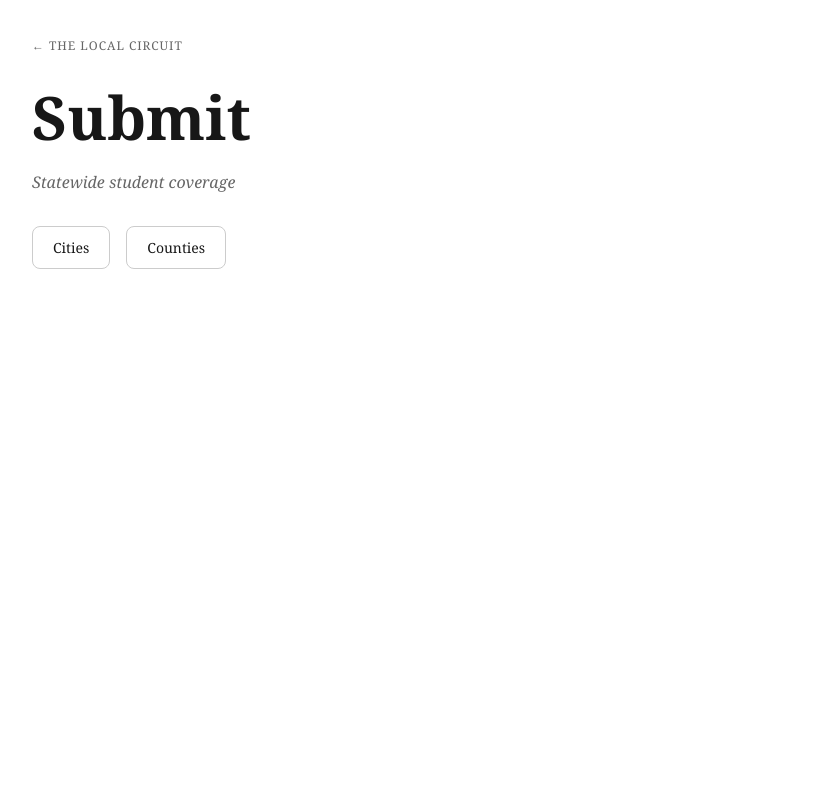
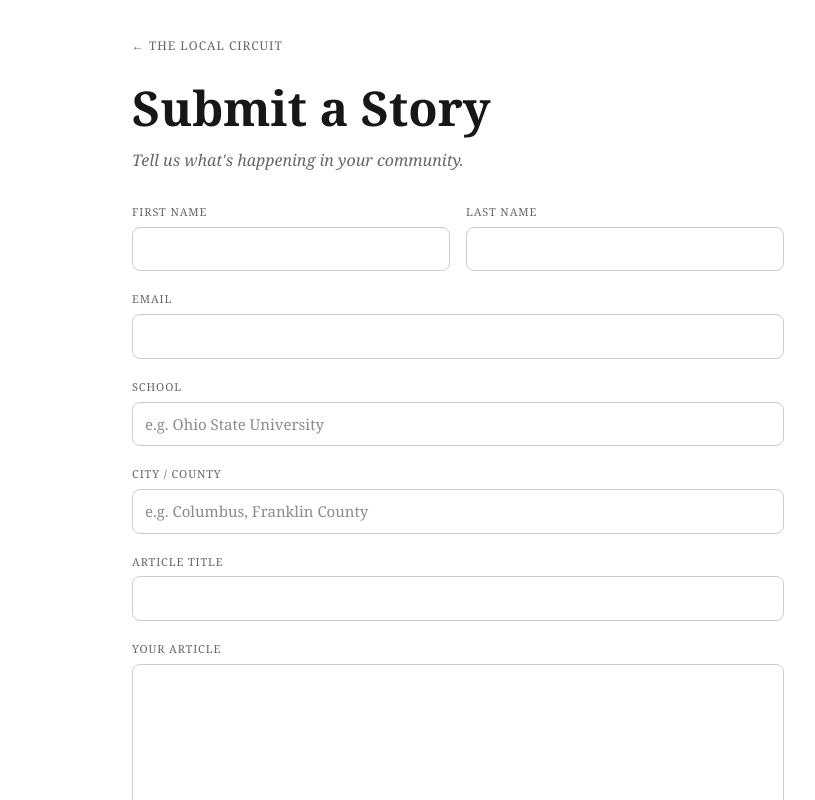
Before and after one commit to numsun21/the-local-circuit, a Next.js app: page /submit in a window 1280 px wide. Shown: the top 800 px of the page, without its empty margins (182-997 px from the left). Built offline with nearby package versions, Linux system fonts and the light colour scheme.

Commit message:
add submit form

```diff
--- /dev/null
+++ b/src/app/submit/page.tsx
@@ -0,0 +1,51 @@
+export default function SubmitPage() {
+  return (
+    <main style={{ fontFamily: 'Georgia, serif', maxWidth: '700px', margin: '0 auto', padding: '2rem 1.5rem' }}>
+      <a href="/" style={{ fontSize: '12px', textTransform: 'uppercase', letterSpacing: '0.08em', color: '#666', textDecoration: 'none' }}>← The Local Circuit</a>
+      <h1 style={{ fontSize: '48px', fontWeight: 900, margin: '1rem 0 0.25rem' }}>Submit a Story</h1>
+      <p style={{ fontStyle: 'italic', color: '#666', marginBottom: '2rem' }}>Tell us what's happening in your community.</p>
+
+      <form style={{ display: 'flex', flexDirection: 'column', gap: '1.25rem' }}>
+        <div style={{ display: 'grid', gridTemplateColumns: '1fr 1fr', gap: '1rem' }}>
+          <div style={{ display: 'flex', flexDirection: 'column', gap: '0.4rem' }}>
+            <label style={{ fontSize: '11px', textTransform: 'uppercase', letterSpacing: '0.08em', color: '#666' }}>First Name</label>
+            <input type="text" style={{ padding: '10px 12px', border: '0.5px solid #ccc', borderRadius: '8px', fontSize: '15px', fontFamily: 'Georgia, serif' }} />
+          </div>
+          <div style={{ display: 'flex', flexDirection: 'column', gap: '0.4rem' }}>
+            <label style={{ fontSize: '11px', textTransform: 'uppercase', letterSpacing: '0.08em', color: '#666' }}>Last Name</label>
+            <input type="text" style={{ padding: '10px 12px', border: '0.5px solid #ccc', borderRadius: '8px', fontSize: '15px', fontFamily: 'Georgia, serif' }} />
+          </div>
+        </div>
+
+        <div style={{ display: 'flex', flexDirection: 'column', gap: '0.4rem' }}>
+          <label style={{ fontSize: '11px', textTransform: 'uppercase', letterSpacing: '0.08em', color: '#666' }}>Email</label>
+          <input type="email" style={{ padding: '10px 12px', border: '0.5px solid #ccc', borderRadius: '8px', fontSize: '15px', fontFamily: 'Georgia, serif' }} />
+        </div>
+
+        <div style={{ display: 'flex', flexDirection: 'column', gap: '0.4rem' }}>
+          <label style={{ fontSize: '11px', textTransform: 'uppercase', letterSpacing: '0.08em', color: '#666' }}>School</label>
+          <input type="text" placeholder="e.g. Ohio State University" style={{ padding: '10px 12px', border: '0.5px solid #ccc', borderRadius: '8px', fontSize: '15px', fontFamily: 'Georgia, serif' }} />
+        </div>
+
+        <div style={{ display: 'flex', flexDirection: 'column', gap: '0.4rem' }}>
+          <label style={{ fontSize: '11px', textTransform: 'uppercase', letterSpacing: '0.08em', color: '#666' }}>City / County</label>
+          <input type="text" placeholder="e.g. Columbus, Franklin County" style={{ padding: '10px 12px', border: '0.5px solid #ccc', borderRadius: '8px', fontSize: '15px', fontFamily: 'Georgia, serif' }} />
+        </div>
+
+        <div style={{ display: 'flex', flexDirection: 'column', gap: '0.4rem' }}>
+          <label style={{ fontSize: '11px', textTransform: 'uppercase', letterSpacing: '0.08em', color: '#666' }}>Article Title</label>
+          <input type="text" style={{ padding: '10px 12px', border: '0.5px solid #ccc', borderRadius: '8px', fontSize: '15px', fontFamily: 'Georgia, serif' }} />
+        </div>
+
+        <div style={{ display: 'flex', flexDirection: 'column', gap: '0.4rem' }}>
+          <label style={{ fontSize: '11px', textTransform: 'uppercase', letterSpacing: '0.08em', color: '#666' }}>Your Article</label>
+          <textarea rows={12} style={{ padding: '10px 12px', border: '0.5px solid #ccc', borderRadius: '8px', fontSize: '15px', fontFamily: 'Georgia, serif', resize: 'vertical' }} />
+        </div>
+
+        <button type="submit" style={{ padding: '14px', background: '#111', color: '#fff', border: 'none', borderRadius: '8px', fontSize: '13px', textTransform: 'uppercase', letterSpacing: '0.08em', cursor: 'pointer', fontFamily: 'Georgia, serif' }}>
+          Submit Story
+        </button>
+      </form>
+    </main>
+  )
+}
```
